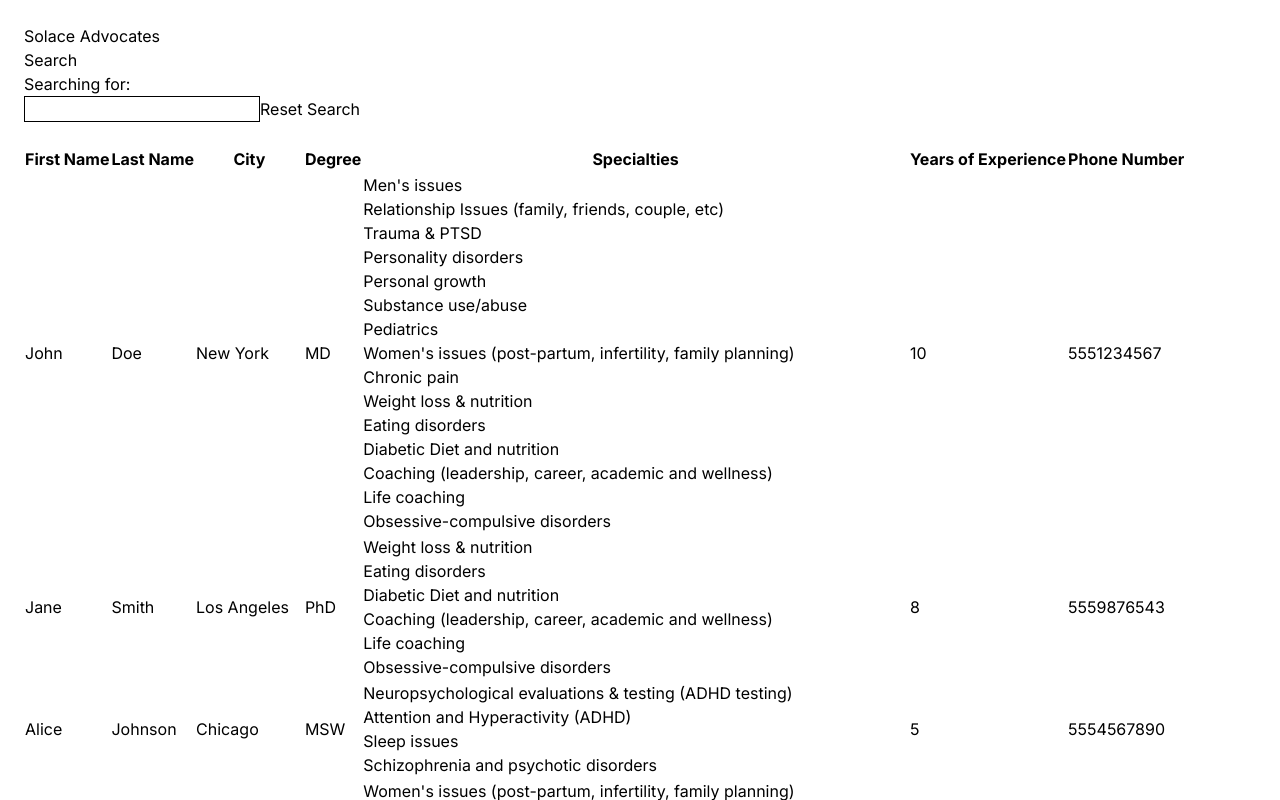
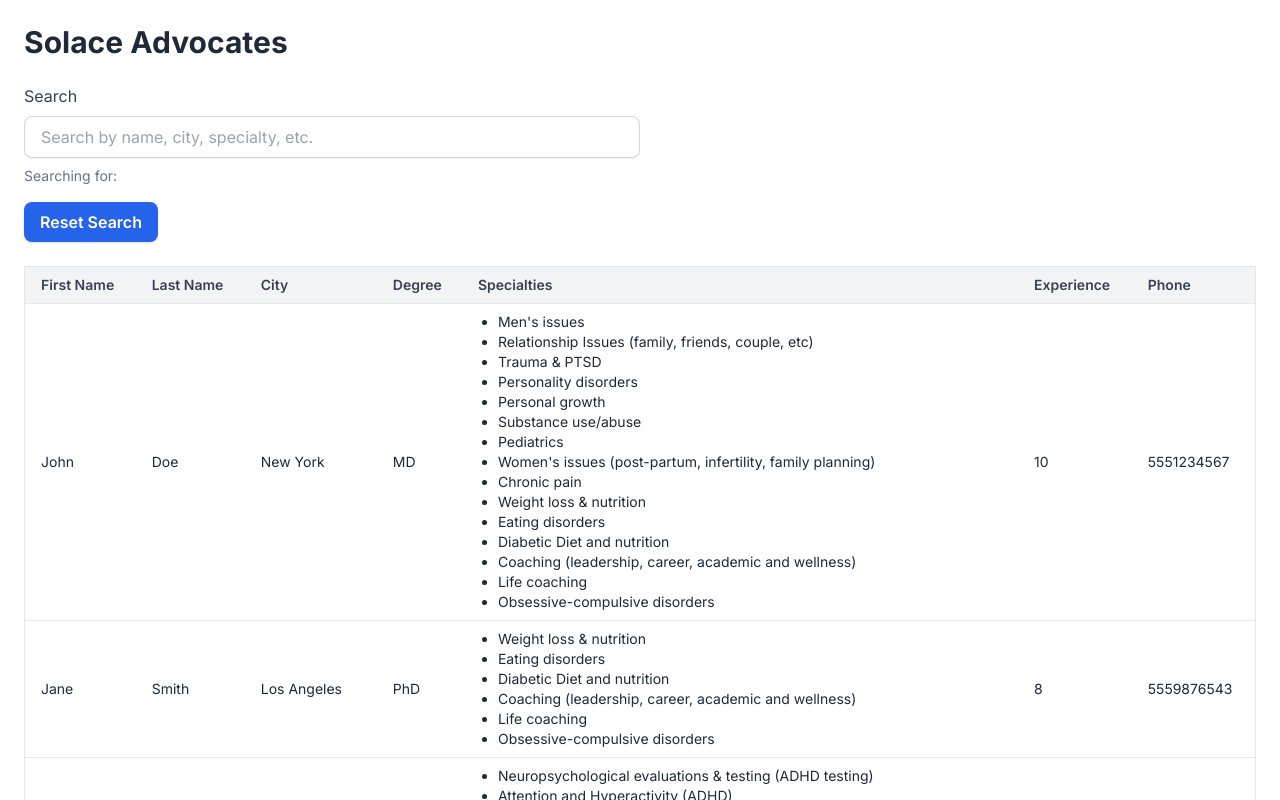
Before and after one commit to hsyed01/solace-candidate-assignment-main, a Next.js app: page / in a window 1280 px wide. Shown: the top 800 px of the page. Built offline with nearby package versions, Linux system fonts and the light colour scheme.

Commit message:
Use tailwind

```diff
--- a/src/app/page.tsx
+++ b/src/app/page.tsx
@@ -52,51 +52,63 @@ export default function Home() {
   };
 
   return (
-    <main style={{ margin: "24px" }}>
-      <h1>Solace Advocates</h1>
-      <div>
-        <p>Search</p>
-        <p>
-          Searching for: <span>{searchTerm}</span>
-        </p>
+    <main className="p-6 max-w-7xl mx-auto">
+      <h1 className="text-3xl font-bold text-gray-800 mb-6">Solace Advocates</h1>
+
+      <div className="mb-6">
+        <label className="block text-gray-700 mb-2">Search</label>
         <input
-          style={{ border: "1px solid black" }}
+          type="text"
           value={searchTerm}
           onChange={onChange}
+          placeholder="Search by name, city, specialty, etc."
+          className="w-full md:w-1/2 px-4 py-2 border border-gray-300 rounded-lg shadow-sm focus:outline-none focus:ring-2 focus:ring-blue-500"
         />
-        <button onClick={onClick}>Reset Search</button>
+        <div className="mt-2 text-sm text-gray-500">
+          Searching for: <span className="font-medium">{searchTerm}</span>
         </div>
-      <br />
-      <table>
-        <thead>
+        <button
+          onClick={onClick}
+          className="mt-4 inline-block bg-blue-600 hover:bg-blue-700 text-white font-semibold px-4 py-2 rounded-lg shadow"
+        >
+          Reset Search
+        </button>
+      </div>
+
+      <div className="overflow-auto">
+        <table className="min-w-full table-auto border border-gray-200 rounded-lg shadow-sm">
+          <thead className="bg-gray-100">
             <tr>
-            <th>First Name</th>
-            <th>Last Name</th>
-            <th>City</th>
-            <th>Degree</th>
-            <th>Specialties</th>
-            <th>Years of Experience</th>
-            <th>Phone Number</th>
+              <th className="px-4 py-2 text-left text-sm font-semibold text-gray-700">First Name</th>
+              <th className="px-4 py-2 text-left text-sm font-semibold text-gray-700">Last Name</th>
+              <th className="px-4 py-2 text-left text-sm font-semibold text-gray-700">City</th>
+              <th className="px-4 py-2 text-left text-sm font-semibold text-gray-700">Degree</th>
+              <th className="px-4 py-2 text-left text-sm font-semibold text-gray-700">Specialties</th>
+              <th className="px-4 py-2 text-left text-sm font-semibold text-gray-700">Experience</th>
+              <th className="px-4 py-2 text-left text-sm font-semibold text-gray-700">Phone</th>
             </tr>
           </thead>
           <tbody>
             {filteredAdvocates.map((advocate, index) => (
-            <tr key={index}>
-              <td>{advocate.firstName}</td>
-              <td>{advocate.lastName}</td>
-              <td>{advocate.city}</td>
-              <td>{advocate.degree}</td>
-              <td>
+              <tr key={index} className="border-t hover:bg-gray-50">
+                <td className="px-4 py-2 text-sm text-gray-800">{advocate.firstName}</td>
+                <td className="px-4 py-2 text-sm text-gray-800">{advocate.lastName}</td>
+                <td className="px-4 py-2 text-sm text-gray-800">{advocate.city}</td>
+                <td className="px-4 py-2 text-sm text-gray-800">{advocate.degree}</td>
+                <td className="px-4 py-2 text-sm text-gray-800">
+                  <ul className="list-disc ml-5">
                     {advocate.specialties.map((s, i) => (
-                  <div key={i}>{s}</div>
+                      <li key={i}>{s}</li>
                     ))}
+                  </ul>
                 </td>
-              <td>{advocate.yearsOfExperience}</td>
-              <td>{advocate.phoneNumber}</td>
+                <td className="px-4 py-2 text-sm text-gray-800">{advocate.yearsOfExperience}</td>
+                <td className="px-4 py-2 text-sm text-gray-800">{advocate.phoneNumber}</td>
               </tr>
             ))}
           </tbody>
         </table>
+      </div>
     </main>
   );
 }
```
Lines whose indentation alone changed are shown as unchanged.
